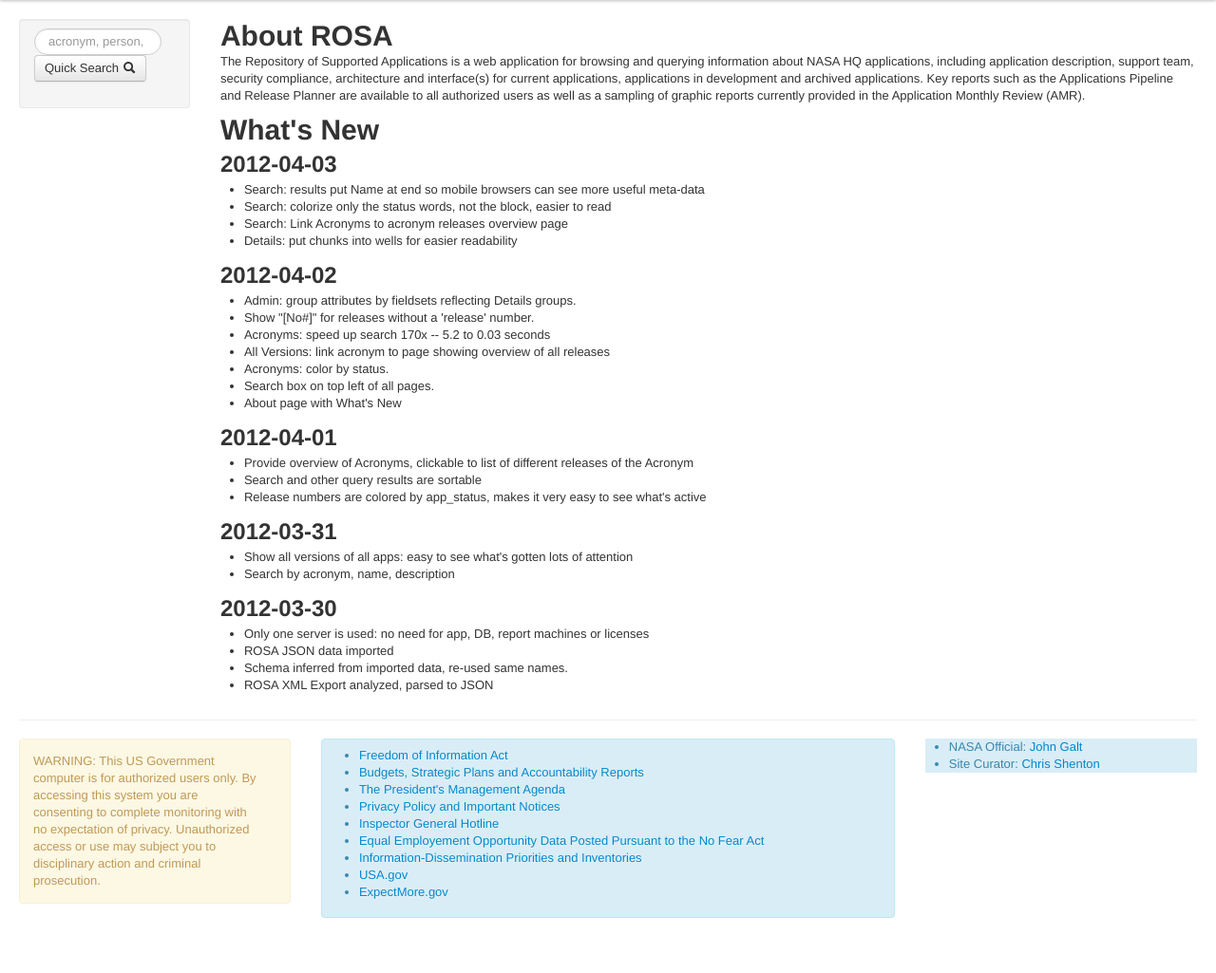
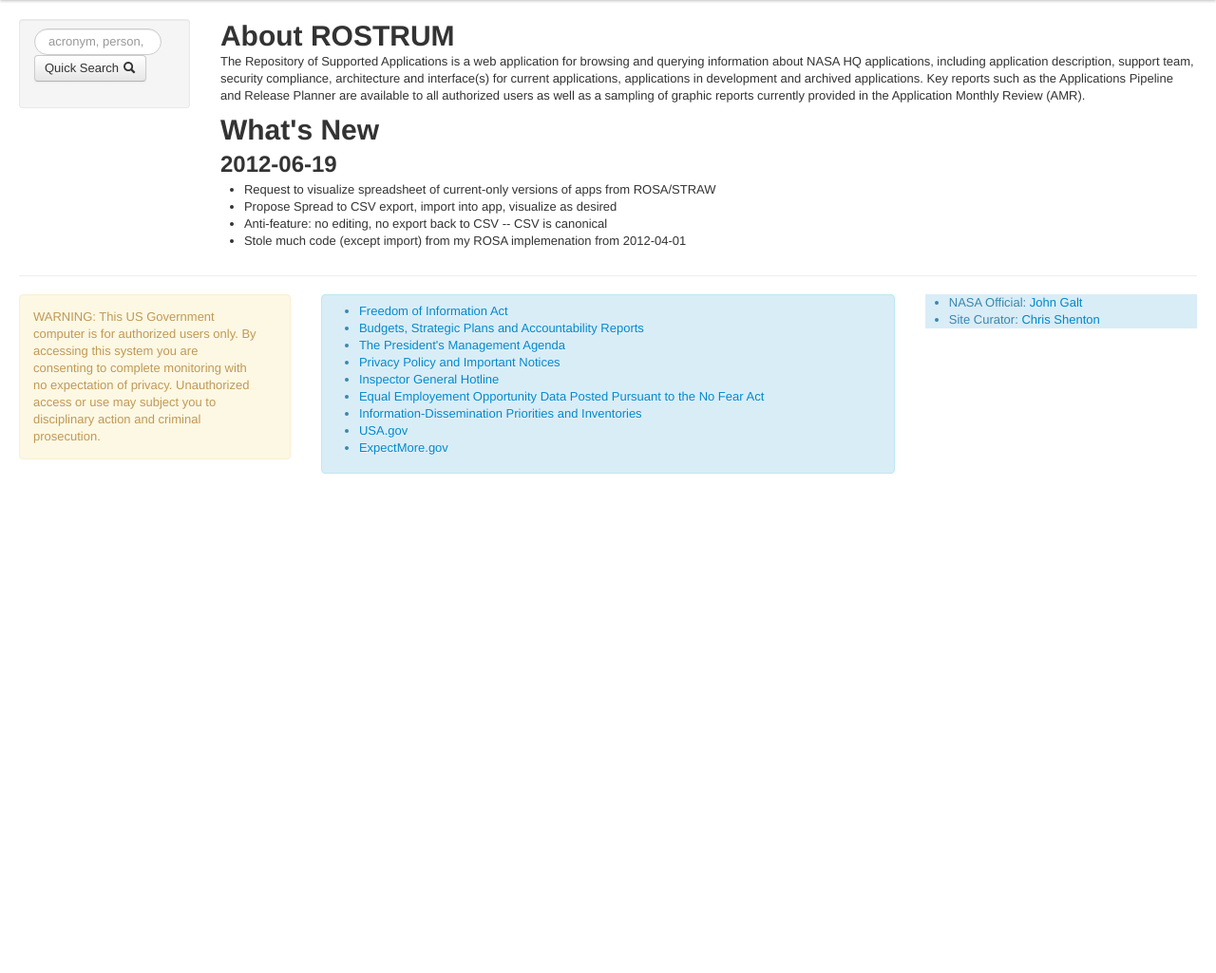
Before and after one commit to shentonfreude/rostrum, a Django app: page /about in a window 1280 px wide. Shown: the part 40-1065 px from the top of the page at 95% size. After the commit the page ends 539 px from the top, so only its background shows below. Run offline with Django 3.2, Linux system fonts and the light colour scheme; parts of the project's set-up code (start-up, migrations or seed data) failed here and were passed over; some libraries are stand-ins or nearby versions.

Commit message:
Starting to show views (home, about).

```diff
--- a/rostrum/rostrum/templates/about.html
+++ b/rostrum/rostrum/templates/about.html
@@ -1,10 +1,10 @@
 {% extends "base.html" %}
 
-{% block title %}About [ROSA]{% endblock %}
+{% block title %}About [ROSTRUM]{% endblock %}
 
 {% block content %}
 
-<h1>About ROSA</h1>
+<h1>About ROSTRUM</h1>
 
 <p>The Repository of Supported Applications is a web application for
 browsing and querying information about NASA HQ applications,
@@ -17,44 +17,11 @@
 
 <h1>What's New</h1>
 
-<h2>2012-04-03</h2>
+<h2>2012-06-19</h2>
 <ul>
-  <li>Search: results put Name at end so mobile browsers can see more useful meta-data</li>
-  <li>Search: colorize only the status words, not the block, easier to read</li>
-  <li>Search: Link Acronyms to acronym releases overview page</li>
-  <li>Details: put chunks into wells for easier readability</li>
+  <li>Request to visualize spreadsheet of current-only versions of apps from ROSA/STRAW</li>
+  <li>Propose Spread to CSV export, import into app, visualize as desired</li>
+  <li>Anti-feature: no editing, no export back to CSV -- CSV is canonical</li>
+  <li>Stole much code (except import) from my ROSA implemenation from 2012-04-01</li>
 </ul>
-<h2>2012-04-02</h2>
-<ul>
-  <li>Admin: group attributes by fieldsets reflecting Details groups.</li>
-  <li>Show "[No#]" for releases without a 'release' number.</li>
-  <li>Acronyms: speed up search 170x -- 5.2 to 0.03 seconds</li>
-  <li>All Versions: link acronym to page showing overview of all releases</li>
-  <li>Acronyms: color by status.
-  <li>Search box on top left of all pages.</li>
-  <li>About page with What's New</li>
-</ul>
-
-
-<h2>2012-04-01</h2>
-<ul>
-  <li>Provide overview of Acronyms, clickable to list of different releases of the Acronym</li>
-  <li>Search and other query results are sortable</li>
-  <li>Release numbers are colored by app_status, makes it very easy to see what's active</li>
-</ul>
-
-<h2>2012-03-31</h2>
-<ul>
-  <li>Show all versions of all apps: easy to see what's gotten lots of attention</li>
-  <li>Search by acronym, name, description</li>
-</ul>
-
-<h2>2012-03-30</h2>
-<ul>
-  <li>Only one server is used: no need for app, DB, report machines or licenses</li>
-  <li>ROSA JSON data imported</li>
-  <li>Schema inferred from imported data, re-used same names.</li>
-  <li>ROSA XML Export analyzed, parsed to JSON</li>
-</ul>
-
 {% endblock %}
--- a/rostrum/rostrum/templates/base.html
+++ b/rostrum/rostrum/templates/base.html
@@ -53,7 +53,7 @@
               <li><a href="{# url app_versions%}"><i class="icon-white icon-th"></i>      All Versions</a></li>
               <li><a href="{# url search %}">     <i class="icon-white icon-search"></i>    Search</a></li>
               <li><a href="{# url report %}">     <i class="icon-white icon-list-alt"></i>       Report</a></li>
-              <li><a href="{# url about %}">   <i class="icon-white icon-info-sign"></i> About</a></li>
+              <li><a href="{% url about %}">   <i class="icon-white icon-info-sign"></i> About</a></li>
               <li><a href="{# url manage %}">  <i class="icon-white icon-cog"></i>       Manage</a></li>
               <li><a href="#contact">          <i class="icon-white icon-envelope"></i>  Contact</a></li>
               <li><a href="#exit">    <i class="icon-white icon-off"></i>       Exit</a></li>
--- a/rostrum/rostrum/urls.py
+++ b/rostrum/rostrum/urls.py
@@ -2,7 +2,6 @@
 
 from django.contrib import admin
 from django.views.generic.simple import direct_to_template, redirect_to
-#from application.views import home
 from views import home, about
 
 admin.autodiscover()
@@ -27,7 +26,7 @@
     url(r'^$',                  home,           name='home'),
     url(r'^about$',             about,          name='about'),
 
-#    url(r'^app/',               include('app.urls')),
+    url(r'^app/',               include('app.urls')),
 #    url(r'^report/',            include('report.urls')),
 
 
```
Also changed, not shown: rostrum/rostrum/app/urls.py (+7 -16 lines).
